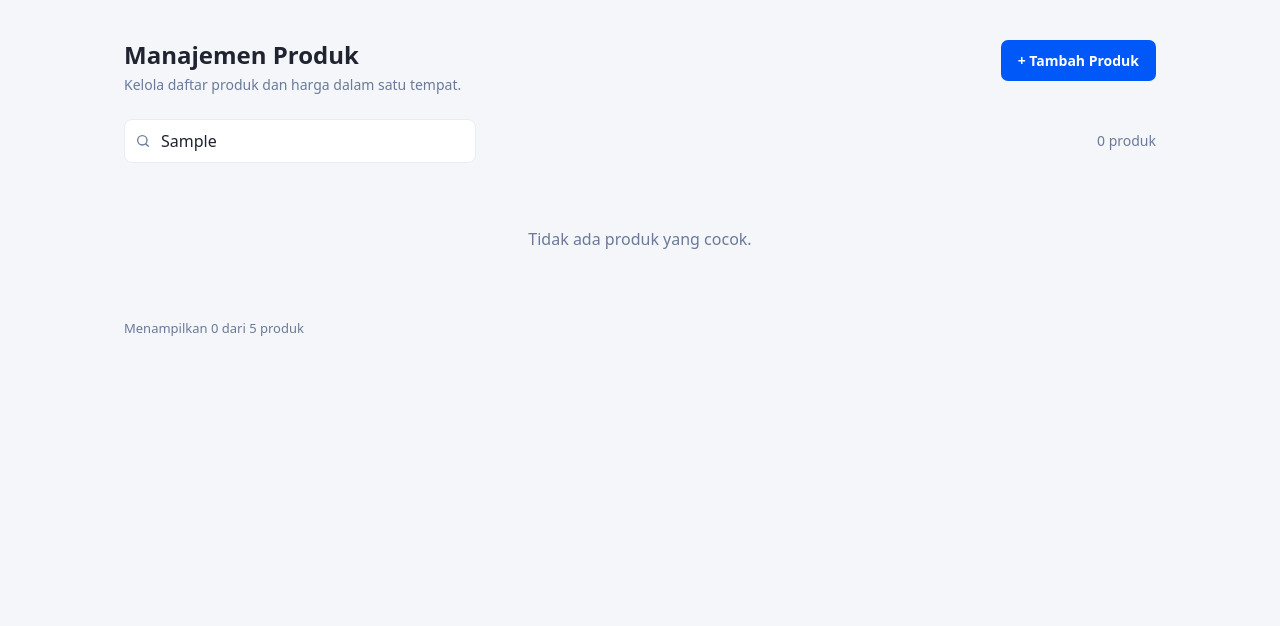
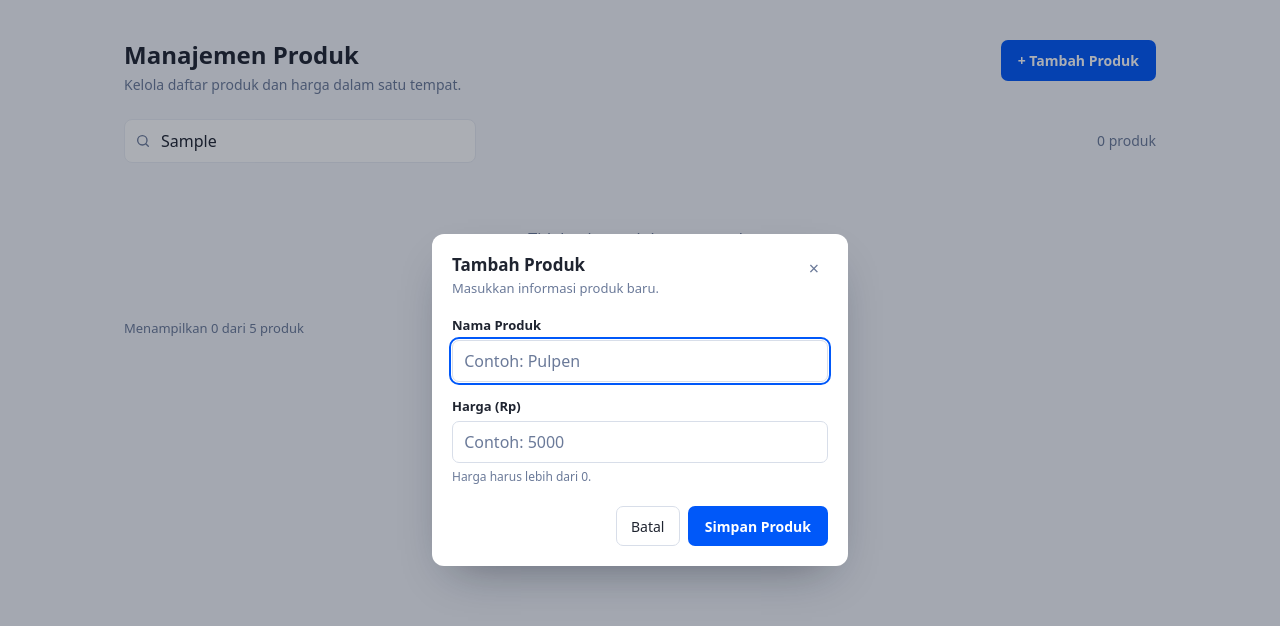
Before and after one commit to RAVEN-031/WebProgrammingFrontEnd, a React (Vite) app: page / in a window 1280 px wide. Both pictures are taken after typing "Sample" into the empty fields and a click on the button "+ Tambah Produk". Shown: the top 626 px of the page. Built offline with nearby package versions, Linux system fonts and the light colour scheme.

Commit message:
feat: add products

```diff
--- a/src/App.css
+++ b/src/App.css
@@ -189,3 +189,112 @@
 .card__actions .btn {
   flex: 1;
 }
+
+/* Modal */
+
+.overlay {
+  position: fixed;
+  inset: 0;
+  display: grid;
+  place-items: center;
+  padding: 1.5rem;
+  background: rgba(15, 23, 42, 0.35);
+  overflow-y: auto;
+}
+
+.modal {
+  width: min(26rem, 100%);
+  padding: 1.25rem;
+  background: var(--surface);
+  border-radius: 12px;
+  box-shadow: 0 20px 45px -20px rgba(15, 23, 42, 0.45);
+}
+
+.modal__header {
+  display: flex;
+  align-items: flex-start;
+  justify-content: space-between;
+  gap: 1rem;
+  margin-bottom: 1.1rem;
+}
+
+.modal__title {
+  margin: 0 0 0.2rem;
+  font-size: 1.0625rem;
+  line-height: 1.3;
+}
+
+.modal__subtitle {
+  margin: 0;
+  font-size: 0.8125rem;
+  color: var(--muted);
+}
+
+.modal__close {
+  flex-shrink: 0;
+  width: 1.75rem;
+  height: 1.75rem;
+  display: grid;
+  place-items: center;
+  font-size: 1.125rem;
+  line-height: 1;
+  color: var(--muted);
+  background: transparent;
+  border: 0;
+  border-radius: 6px;
+  cursor: pointer;
+}
+
+.modal__close:hover {
+  color: var(--text);
+  background: var(--page-bg);
+}
+
+.modal__form {
+  display: grid;
+  gap: 0.9rem;
+}
+
+.field {
+  display: grid;
+  gap: 0.3rem;
+}
+
+.field__label {
+  font-size: 0.8125rem;
+  font-weight: 600;
+}
+
+.field input {
+  width: 100%;
+  padding: 0.5rem 0.7rem;
+  color: var(--text);
+  background: var(--surface);
+  border: 1px solid var(--border-strong);
+  border-radius: 7px;
+}
+
+.field input::placeholder {
+  color: var(--muted);
+}
+
+.field input:focus-visible {
+  outline: 2px solid var(--primary);
+  outline-offset: 1px;
+}
+
+.field__helper {
+  font-size: 0.75rem;
+  color: var(--muted);
+}
+
+.field__helper--error {
+  color: var(--danger);
+}
+
+.modal__actions {
+  display: flex;
+  justify-content: flex-end;
+  gap: 0.5rem;
+  margin-top: 0.35rem;
+}
--- a/src/App.jsx
+++ b/src/App.jsx
@@ -1,9 +1,10 @@
 import { useState } from "react";
 
+import AddProductModal from "./components/AddProductModal.jsx";
 import ProductCard from "./components/ProductCard.jsx";
 import "./App.css";
 
-const products = [
+const SEED_PRODUCTS = [
   { id: 1, nama: "Pulpen", harga: 5000 },
   { id: 2, nama: "Buku Tulis", harga: 12000 },
   { id: 3, nama: "Spidol", harga: 8000 },
@@ -12,12 +13,21 @@ const products = [
 ];
 
 function App() {
+  const [products, setProducts] = useState(SEED_PRODUCTS);
+  const [nextId, setNextId] = useState(SEED_PRODUCTS.length + 1);
   const [query, setQuery] = useState("");
+  const [modal, setModal] = useState(null);
 
   const keyword = query.trim().toLowerCase();
   const visible = keyword
     ? products.filter((product) => product.nama.toLowerCase().includes(keyword))
     : products;
+
+  function handleAdd(data) {
+    setProducts((current) => [...current, { id: nextId, ...data }]);
+    setNextId((current) => current + 1);
+    setModal(null);
+  }
 
   return (
     <main className="app">
@@ -26,7 +36,11 @@ function App() {
           <h1 className="app__title">Manajemen Produk</h1>
           <p className="app__subtitle">Kelola daftar produk dan harga dalam satu tempat.</p>
         </div>
-        <button type="button" className="btn btn--primary">
+        <button
+          type="button"
+          className="btn btn--primary"
+          onClick={() => setModal({ type: "add" })}
+        >
           + Tambah Produk
         </button>
       </header>
@@ -71,6 +85,10 @@ function App() {
       <p className="footer">
         Menampilkan {visible.length} dari {products.length} produk
       </p>
+
+      {modal?.type === "add" && (
+        <AddProductModal onClose={() => setModal(null)} onSubmit={handleAdd} />
+      )}
     </main>
   );
 }
--- /dev/null
+++ b/src/components/AddProductModal.jsx
@@ -0,0 +1,91 @@
+import { useEffect, useState } from "react";
+
+function AddProductModal({ onClose, onSubmit }) {
+  const [nama, setNama] = useState("");
+  const [harga, setHarga] = useState("");
+  const [error, setError] = useState(null);
+
+  useEffect(() => {
+    function onKeyDown(event) {
+      if (event.key === "Escape") onClose();
+    }
+
+    window.addEventListener("keydown", onKeyDown);
+    return () => window.removeEventListener("keydown", onKeyDown);
+  }, [onClose]);
+
+  function handleSubmit(event) {
+    event.preventDefault();
+
+    const trimmed = nama.trim();
+    const value = Number(harga);
+
+    if (!trimmed) {
+      setError("Nama produk harus diisi.");
+      return;
+    }
+
+    if (!Number.isFinite(value) || value <= 0) {
+      setError("Harga harus lebih dari 0.");
+      return;
+    }
+
+    onSubmit({ nama: trimmed, harga: value });
+  }
+
+  return (
+    <div className="overlay">
+      <div className="modal" role="dialog" aria-modal="true" aria-labelledby="add-title">
+        <header className="modal__header">
+          <div>
+            <h2 className="modal__title" id="add-title">
+              Tambah Produk
+            </h2>
+            <p className="modal__subtitle">Masukkan informasi produk baru.</p>
+          </div>
+          <button type="button" className="modal__close" onClick={onClose} aria-label="Tutup">
+            ×
+          </button>
+        </header>
+
+        <form className="modal__form" onSubmit={handleSubmit} noValidate>
+          <label className="field">
+            <span className="field__label">Nama Produk</span>
+            <input
+              type="text"
+              value={nama}
+              onChange={(event) => setNama(event.target.value)}
+              placeholder="Contoh: Pulpen"
+              autoFocus
+            />
+          </label>
+
+          <label className="field">
+            <span className="field__label">Harga (Rp)</span>
+            <input
+              type="number"
+              value={harga}
+              onChange={(event) => setHarga(event.target.value)}
+              placeholder="Contoh: 5000"
+              inputMode="numeric"
+            />
+            <span className={error ? "field__helper field__helper--error" : "field__helper"}>
+              {error ?? "Harga harus lebih dari 0."}
+            </span>
+          </label>
+
+          <footer className="modal__actions">
+            <button type="button" className="btn" onClick={onClose}>
+              Batal
+            </button>
+            <button type="submit" className="btn btn--primary">
+              Simpan Produk
+            </button>
+          </footer>
+        </form>
+      </div>
+    </div>
+  );
+}
+
+export default AddProductModal;
```
